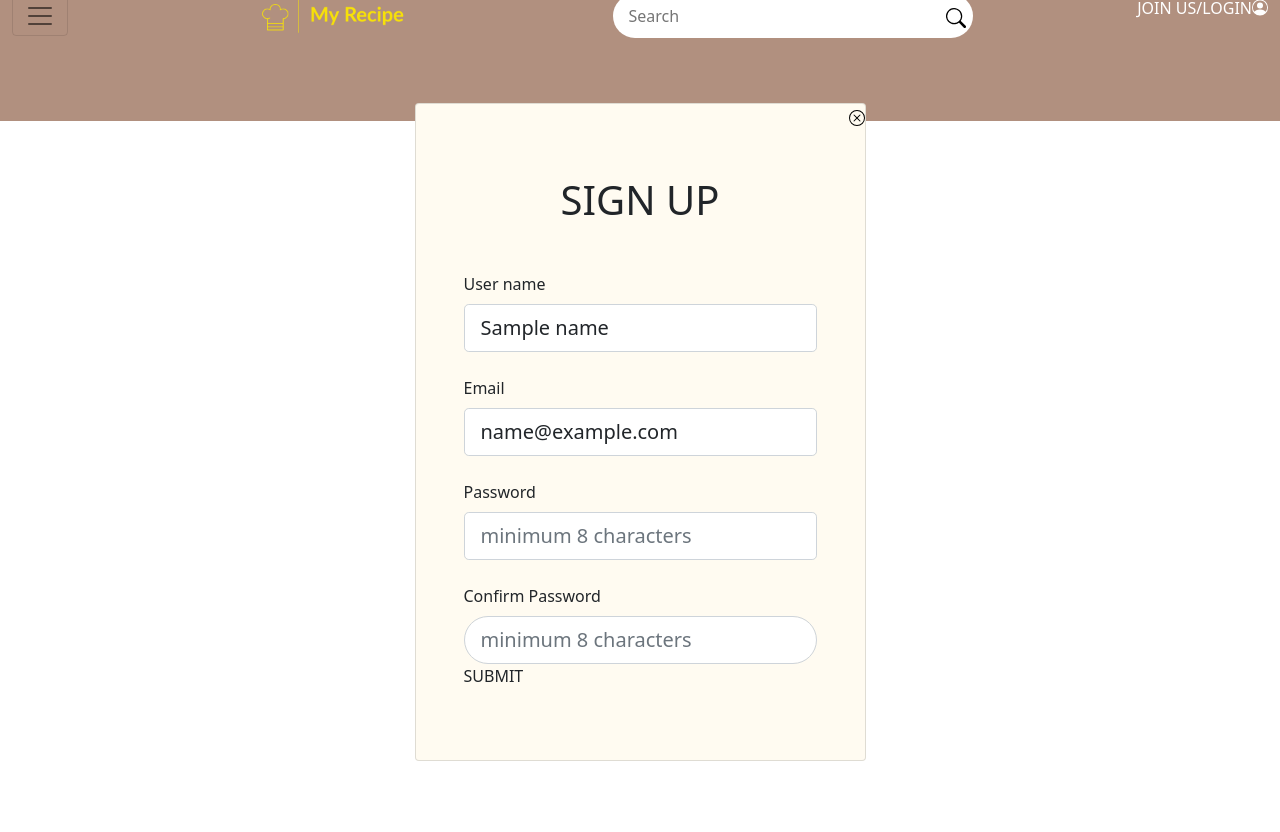
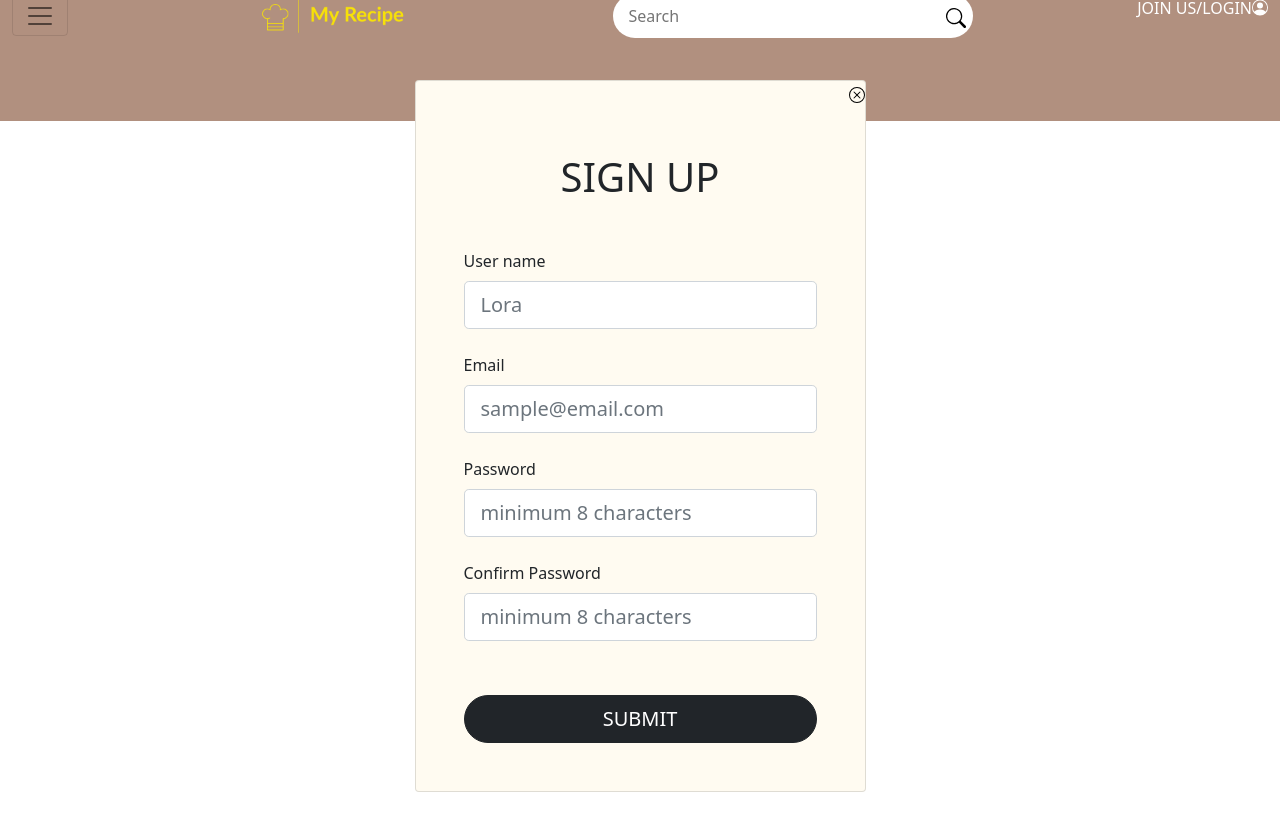
Before and after one commit to SherryTt/recipe-web, a PHP site: template www/templates/register.twig in a window 1280 px wide. Shown: the top 832 px of the page. Run offline with PHP 8.4, Linux system fonts and the light colour scheme; the template is opened without the code that fills it: most values are stand-ins (such as "Sample title", 1, 10 or a date in 2020); some libraries are stand-ins or nearby versions.

Commit message:
Fixed the code

```diff
--- a/login.php
+++ b/login.php
@@ -27,6 +27,7 @@
 //Twig
 $loader = new Twig_Loader_Filesystem('templates');
 $twig = new Twig_Environment( $loader );
+
 //load the template
 $template = $twig -> load( 'login.twig' );
 //output the template to page
--- a/register.php
+++ b/register.php
@@ -16,7 +16,7 @@
   // if register is successful
   if ( $register['success'] ) {
     // redirect to home
-    header('location: /');
+    header('location: index.php');
   }
 }
 else{
--- a/www/templates/partials/header.twig
+++ b/www/templates/partials/header.twig
@@ -5,12 +5,11 @@
   <meta name="keywords" content="html, css, coding">
   <meta name="viewport" content="width=device-width,initial-scale=1">
 
-  <link rel="stylesheet" href="../../styles/styles.css">
+  <link rel="stylesheet" href="styles/styles.css">
+  <link rel="stylesheet" href="https://cdnjs.cloudflare.com/ajax/libs/font-awesome/5.11.2/css/all.min.css" integrity="sha256-+N4/V/SbAFiW1MPBCXnfnP9QSN3+Keu+NlB+0ev/YKQ=" crossorigin="anonymous" />
   <link href="https://cdn.jsdelivr.net/npm/bootstrap@5.1.3/dist/css/bootstrap.min.css" rel="stylesheet">
-  <script src="node_modules/jquery/dist/jquery.js"></script>
-  <script src="node_modules/popper.js/dist/umd/popper.js"></script>
-  <script src="node_modules/bootstrap/dist/js/bootstrap.js"></script>
 
-<title>{{ Myrecipe|capitalize }}</title>
+
+<title>{{ title|capitalize }}</title>
 
 </head>
--- a/www/templates/register.twig
+++ b/www/templates/register.twig
@@ -11,11 +11,11 @@
           <div class="col-12 col-md-8 col-lg-6 col-xl-5">
             <div class="card shadow-2-strong">
               <div class="close">
-              <a href="home.html.twig">
-              <image class="item-close" src="images/close.svg"></a>
+                <a href="home.twig">
+                <image class="item-close" src="images/close.svg"></a>
               </div>
               <div class="card-body p-5 text-center">
-                <form id="register-form" method="post" action="register.php" autocomplete="off"></form>
+                <form id="register-form" method="post" action="register.php" autocomplete="off">
                 <h1 class="mb-5">SIGN UP</h1>
 
                 {% if register.errors.name %}
@@ -24,7 +24,7 @@
                 {% endif %}
                 <div class="form-outline mb-4">
                   <label class="form-label" for="typeEmailX-2">User name</label>
-                  <input type="text" value="{{name}}" id="name" class="form-control form-control-lg {{nameInvalid}}" name="name" placeholder="Lora" autocomplete="new-password">
+                  <input type="text" id="name" class="form-control form-control-lg {{nameInvalid}}" name="name" placeholder="Lora" autocomplete="new-password">
                   <div class="invalid-feedback">{{nameErrorMessage}}</div>
                 </div>
 
@@ -34,7 +34,7 @@
                 {% endif %}
                 <div class="form-outline mb-4">
                   <label class="form-label" for="typeEmailX-2">Email</label>
-                  <input type="email" value="{{email}}" id="email" class="form-control form-control-lg {{emailInvalid}}" name="email" placeholder="sample@email.com" autocomplete="new-password">
+                  <input type="email" id="email" class="form-control form-control-lg {{emailInvalid}}" name="email" placeholder="sample@email.com" autocomplete="new-password">
                   <div class="invalid-feedback">{{emailErrorMessage}}</div>
                 </div>
                 {% if register.errors.password %}
@@ -54,27 +54,20 @@
 
                 <div class="form-outline mb-4" id="bottom-checkbox">
                   <label class="form-label" for="typePasswordX-2">Confirm Password</label>
-                  <input type="password" id="confirm_pass" class="form-control form-control-lg" name="confirm_pass"  placeholder="minimum 8 characters" autocomplete="new-password>
+                  <input type="password" id="confirm_pass" class="form-control form-control-lg" name="confirm_pass"  placeholder="minimum 8 characters" autocomplete="new-password">
                 </div>
 
 
                 <!-- login button -->
                 <button class="btn btn-dark btn-lg btn-block signup_btn" type="submit" style="border-radius:30px;  width: -webkit-fill-available;">SUBMIT</button>
 
-
-                <!-- if login as social media account -->
-                <!--<button class="btn btn-lg btn-block btn-primary" style="background-color: #dd4b39;" type="submit"><i class="fab fa-google me-2"></i> Sign in with google</button>
-                <button class="btn btn-lg btn-block btn-primary mb-2" style="background-color: #3b5998;" type="submit"><i class="fab fa-facebook-f me-2"></i>Sign in with facebook</button> -->
-
+                </form>
               </div>
             </div>
           </div>
         </div>
       </div>
-    </section>ß
-
-
-
+    </section>
   </div>
   {% include "partials/footer.twig" %}
 </body>
```
Also changed, not shown: www/templates/login.twig (+4 -4 lines), 3 other files.
